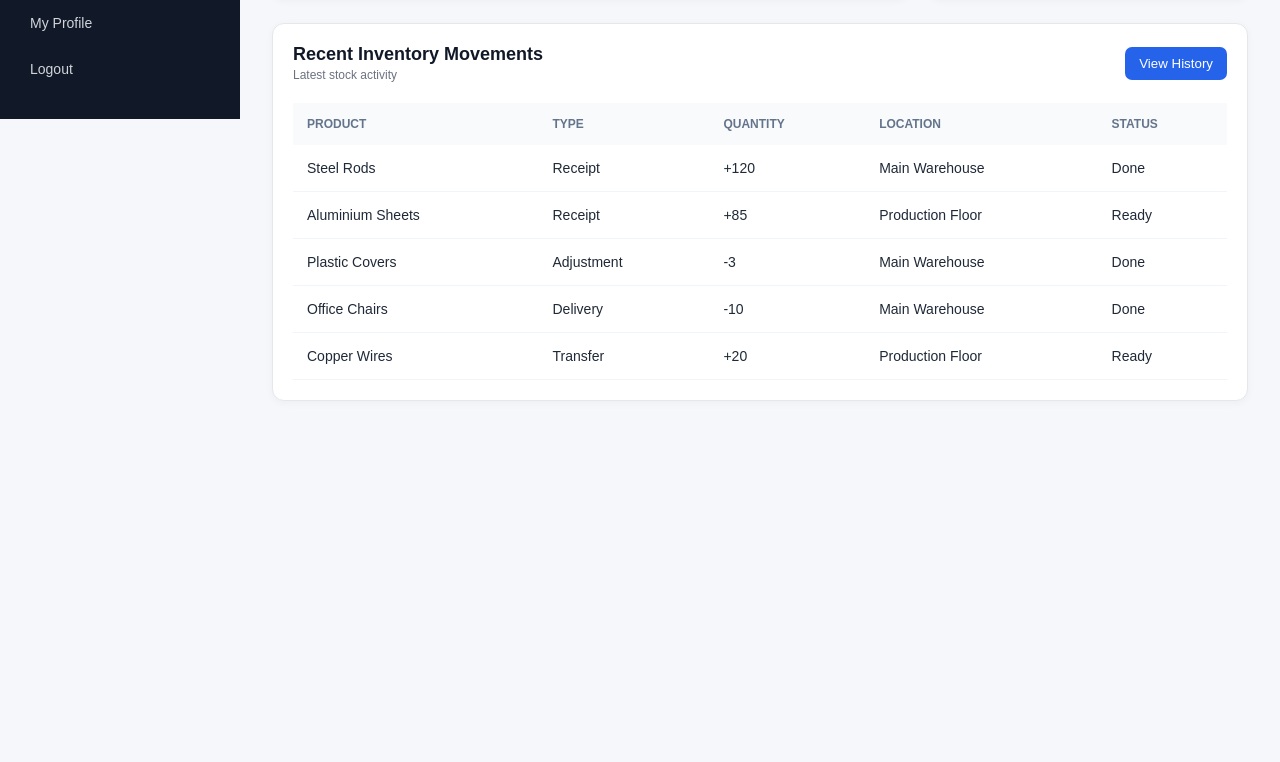
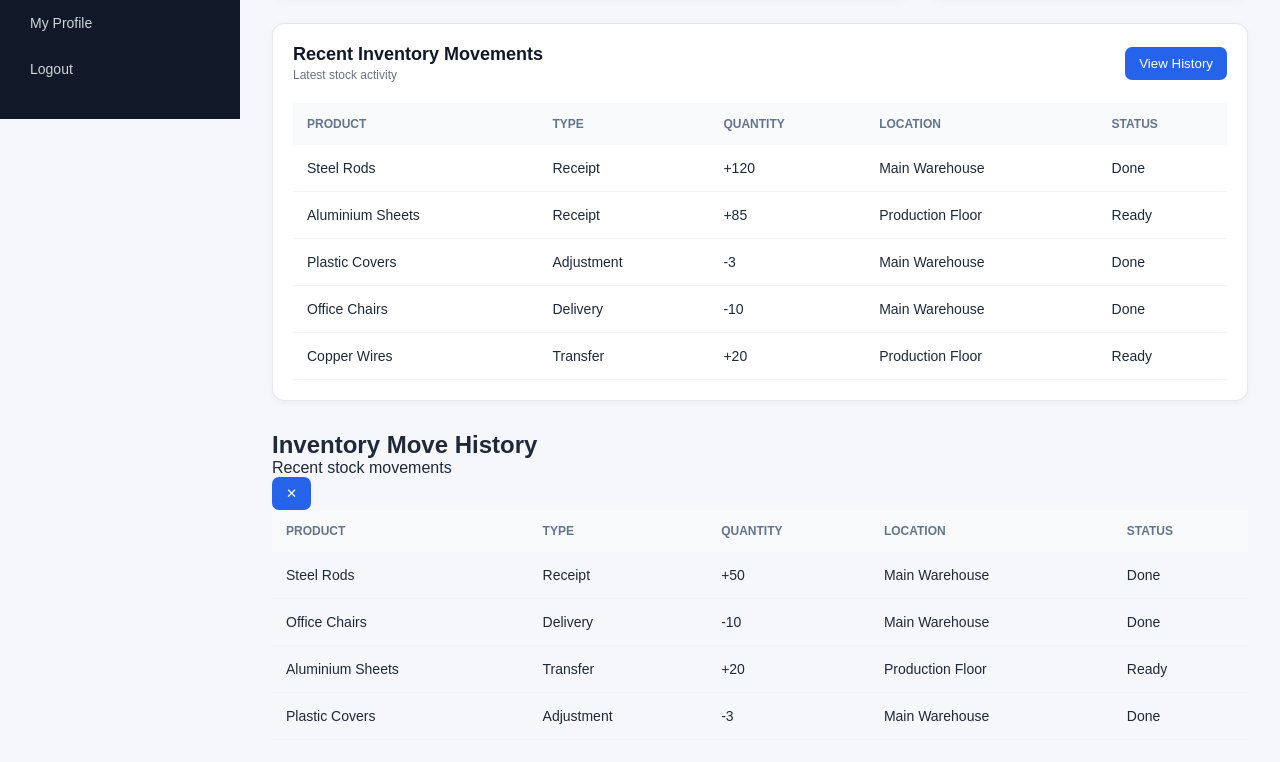
Before and after one commit to amanchadhanusyasree/stocksense, a plain HTML site: page dashboard/dashboard.html in a window 1280 px wide. Shown: the part 681-1443 px from the top of the page. Before the commit the page ends 1140 px from the top, so only its background shows below. Drawn offline with Linux system fonts and the light colour scheme.

Commit message:
Update dashboard.html

```diff
--- a/dashboard/dashboard.html
+++ b/dashboard/dashboard.html
@@ -276,7 +276,73 @@
             </div>
 
         </section>
+<div id="historyModal" class="history-modal">
 
+    <div class="history-box">
+
+        <div class="history-header">
+            <div>
+                <h2>Inventory Move History</h2>
+                <p>Recent stock movements</p>
+            </div>
+
+            <button id="closeHistoryBtn">✕</button>
+        </div>
+
+        <div class="table-container">
+
+            <table>
+                <thead>
+                    <tr>
+                        <th>Product</th>
+                        <th>Type</th>
+                        <th>Quantity</th>
+                        <th>Location</th>
+                        <th>Status</th>
+                    </tr>
+                </thead>
+
+                <tbody>
+                    <tr>
+                        <td>Steel Rods</td>
+                        <td>Receipt</td>
+                        <td>+50</td>
+                        <td>Main Warehouse</td>
+                        <td>Done</td>
+                    </tr>
+
+                    <tr>
+                        <td>Office Chairs</td>
+                        <td>Delivery</td>
+                        <td>-10</td>
+                        <td>Main Warehouse</td>
+                        <td>Done</td>
+                    </tr>
+
+                    <tr>
+                        <td>Aluminium Sheets</td>
+                        <td>Transfer</td>
+                        <td>+20</td>
+                        <td>Production Floor</td>
+                        <td>Ready</td>
+                    </tr>
+
+                    <tr>
+                        <td>Plastic Covers</td>
+                        <td>Adjustment</td>
+                        <td>-3</td>
+                        <td>Main Warehouse</td>
+                        <td>Done</td>
+                    </tr>
+                </tbody>
+
+            </table>
+
+        </div>
+
+    </div>
+
+</div>
     </main>
 <script src="dashboard.js"></script>
 
```
